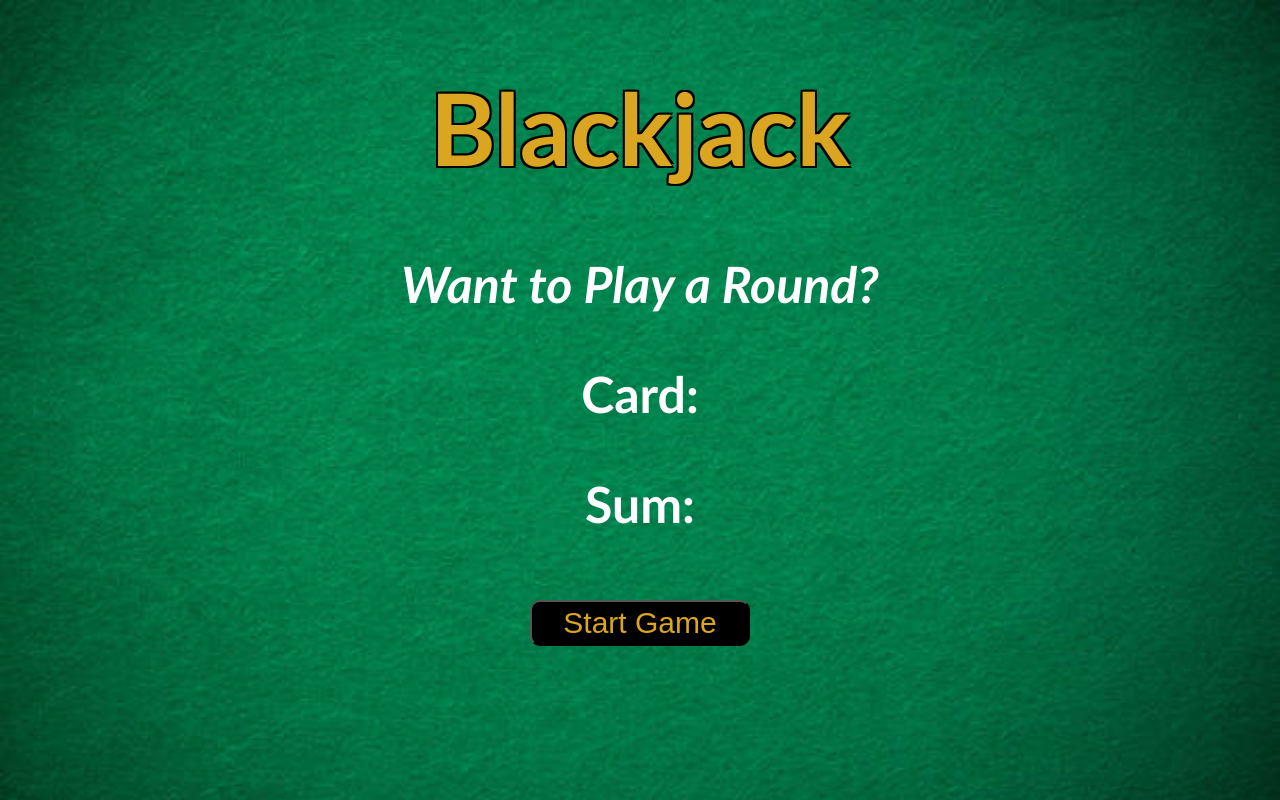
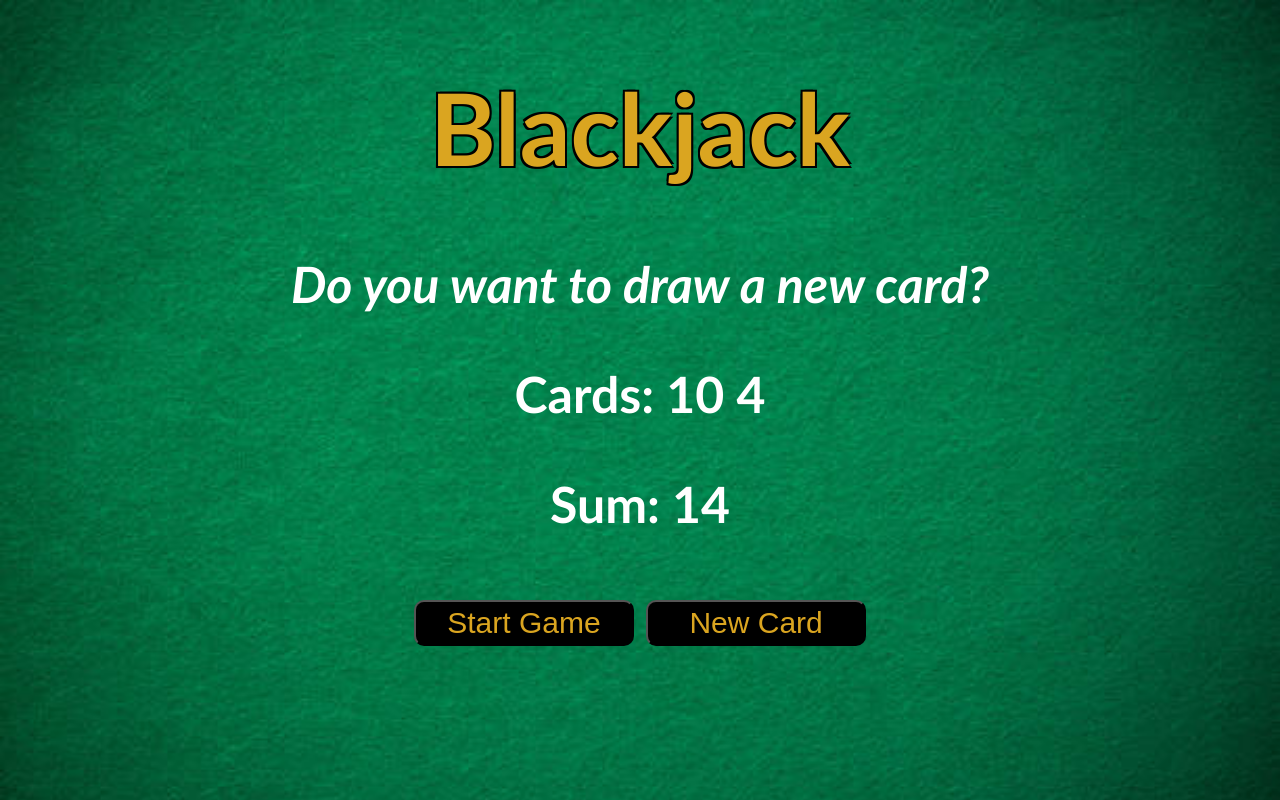
Before and after one commit to notGUMMY/Full-Stack-Web-Dev, a plain HTML site: page 02. JavaScript/BlackJack/index.html in a window 1280 px wide. Both pictures are taken after a click on the button "Start Game". Drawn offline with Linux system fonts and the light colour scheme.

Commit message:
Learned Arrays

```diff
--- a/02. JavaScript/BlackJack/index.html
+++ b/02. JavaScript/BlackJack/index.html
@@ -9,9 +9,10 @@
 <body>
     <h1>Blackjack</h1>
     <p id="message-el">Want to Play a Round?</p>
-    <p>Card:</p>
-    <p>Sum:</p>
-    <button class="start-el" onclick="startGame()">Start Game</button>
+    <p id="cards-el">Cards:</p>
+    <p id="sum-el">Sum:</p>
+    <button class="start-el" id="btn" onclick="startGame()">Start Game</button>
+    <button class="new-card-el" id="btn" onclick="newCard()">New Card</button>
     <script src="index.js"></script>
 </body>
 </html>
--- a/02. JavaScript/BlackJack/index.js
+++ b/02. JavaScript/BlackJack/index.js
@@ -1,18 +1,40 @@
 let firstCard = 10
-let secondCard = 11
+let secondCard = 4
 let sum = firstCard + secondCard
 let hasBlackJack = false
 let isAlive = true
 let message = ""
+let messageEl = document.getElementById("message-el")
+let sumEl = document.getElementById("sum-el")
+let cardEl = document.getElementById("cards-el")
+let card = [firstCard, secondCard]
+console.log(messageEl)
+console.log(sumEl)
+console.log(cardEl)
+
 function startGame() {
+    renderGame()
+}
+
+function renderGame() {
     if (sum < 21) {
-    message = "Do you want to draw a new card? 😊"
+    message = "Do you want to draw a new card?"
     } else if (sum === 21) {
-    message = "Wohoo! You've got Blackjack! 😎"
+    message = "Wohoo! You've got Blackjack!"
     hasBlackJack = true
     } else {
-    message = "You're out of the game! 😢"
+    message = "You're out of the game!"
     isAlive = false
     }
-console.log(message)
+    messageEl.textContent = message
+    sumEl.textContent = "Sum: " + sum
+    cardEl.textContent = "Cards: " + card[0] + " " + card[1]
 }
+
+function newCard() {
+    let card = 6
+    sum += card
+    card.push(card)
+    console.log("Drawing a new card from the deck!")
+    renderGame()
+}
--- a/02. JavaScript/BlackJack/styles.css
+++ b/02. JavaScript/BlackJack/styles.css
@@ -21,7 +21,7 @@ h1 {
     font-style: italic;
 }
 
-.start-el{
+#btn{
     width: 220px;
     color: goldenrod;
     background-color: black;
```
